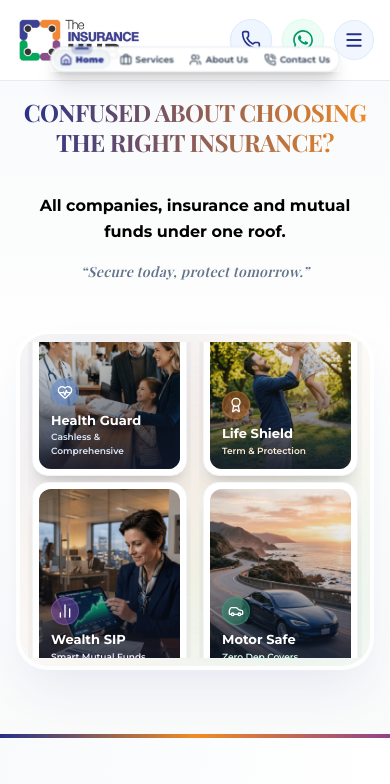
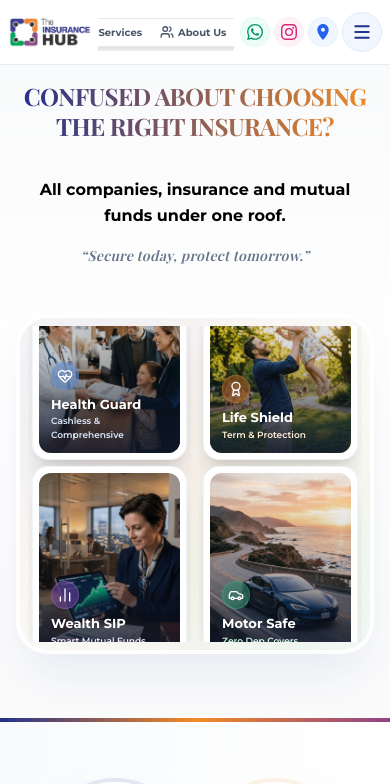
Before and after one commit to Shruti11506/Theinsurancehub, a React (Vite) app: page / in a window 390 px wide. Shown: the top 784 px of the page. Built offline with nearby package versions, Linux system fonts and the light colour scheme; a web font is replaced by a local one.

Commit message:
feat: unified header layout with logo, navbar, socials and menu button for all devices

```diff
--- a/src/App.jsx
+++ b/src/App.jsx
@@ -813,7 +813,7 @@ export default function App() {
       )}
 
       {/* 4. Comprehensive Footer */}
-      <footer className="bg-slate-900 text-slate-400 pt-20 pb-24 sm:pb-28 lg:pb-12 border-t border-slate-800">
+      <footer className="bg-slate-900 text-slate-400 pt-20 pb-12 border-t border-slate-800">
         <div className="max-w-7xl mx-auto px-6 grid md:grid-cols-2 lg:grid-cols-3 gap-12 pb-16 border-b border-slate-800">
 
           {/* Col 1: About company */}
--- a/src/components/Header.jsx
+++ b/src/components/Header.jsx
@@ -38,10 +38,9 @@ export default function Header({ onNavigate, currentPage, activeTab = 'Home', on
     <header
       className="sticky top-0 z-[100] w-full backdrop-blur-md border-b shadow-xs bg-white/95 border-slate-200/80"
     >
-      <div className="max-w-[1600px] mx-auto px-4 sm:px-6 h-20 sm:h-24 lg:h-28 flex items-center justify-between relative">
+      <div className="max-w-[1600px] mx-auto px-2 sm:px-4 lg:px-6 h-16 sm:h-20 lg:h-28 flex items-center justify-between gap-1.5 sm:gap-3 lg:gap-8">
 
-        {/* Left Side: Logo & Main Navigation */}
-        <div className="flex items-center justify-start gap-4 sm:gap-12 xl:gap-40">
+        {/* 1. Left Side: Logo */}
         <a
           id="header-logo-link"
           href="/"
@@ -53,91 +52,73 @@ export default function Header({ onNavigate, currentPage, activeTab = 'Home', on
           className="hover:opacity-95 transition-opacity flex-shrink-0 relative z-50"
         >
           <div id="header-logo-wrapper">
-              <Logo id="header-logo" className="h-12 sm:h-14 lg:h-16" />
+            <Logo id="header-logo" className="h-8 sm:h-12 lg:h-16" />
           </div>
         </a>
 
-          {/* Main Navigation - Tubelight NavBar (Desktop) */}
-          <div className="hidden lg:block scale-90 origin-left relative z-20">
+        {/* 2. Center: Navigation Bar */}
+        <div className="flex items-center justify-center flex-shrink-1 overflow-x-auto no-scrollbar py-1">
           <NavBar
             items={navItems}
             activeTab={activeTab}
             onTabChange={onTabChange}
           />
         </div>
-        </div>
 
-        {/* Right Side: Social Icons & Dropdown Menu */}
-        <div className="flex items-center justify-end gap-2.5 sm:gap-6 relative z-20">
-          {/* Mobile Quick Call Button */}
-          <a
-            href="tel:+919423924568"
-            className="sm:hidden p-2.5 rounded-full bg-blue-50 text-insurance-darkblue hover:bg-blue-100 transition-all shadow-sm border border-blue-100 active:scale-95"
-            title="Call Us"
-            aria-label="Call Us Directly"
-          >
-            <Phone className="h-5 w-5" />
-          </a>
+        {/* 3. Right Side: Social Icons & 3-Icon Menu Button */}
+        <div className="flex items-center justify-end gap-1 sm:gap-2.5 lg:gap-4 flex-shrink-0">
 
-          {/* Mobile Quick WhatsApp Action */}
+          {/* WhatsApp */}
           <a
             href="https://wa.me/message/WXX5A5BNS2LBL1?src=qr"
             target="_blank"
             rel="noopener noreferrer"
-            className="sm:hidden p-2.5 rounded-full bg-emerald-50 text-emerald-600 hover:bg-emerald-100 transition-all shadow-sm border border-emerald-100/60 active:scale-95"
+            className="p-1.5 sm:p-2 lg:p-2.5 rounded-full bg-emerald-50 text-emerald-600 hover:bg-emerald-100 hover:scale-110 transition-all duration-300 shadow-xs border border-emerald-100/50"
             title="Chat on WhatsApp"
             aria-label="Chat on WhatsApp"
           >
-            <WhatsAppIcon className="h-5 w-5" />
+            <WhatsAppIcon className="h-4 w-4 sm:h-5 sm:w-5 lg:h-6 lg:w-6" />
           </a>
 
-          {/* Social Direct Links (Desktop & Tablet) */}
-          <div className="hidden sm:flex items-center gap-3 md:gap-5">
-            <a
-              href="https://wa.me/message/WXX5A5BNS2LBL1?src=qr"
-              target="_blank"
-              rel="noopener noreferrer"
-              className="p-2.5 rounded-full bg-emerald-50 text-emerald-600 hover:bg-emerald-100 hover:scale-110 transition-all duration-300 shadow-md border border-emerald-100/50"
-              title="Chat on WhatsApp"
-              aria-label="Chat on WhatsApp"
-            >
-              <WhatsAppIcon className="h-6 w-6 lg:h-7 lg:w-7" />
-            </a>
+          {/* Instagram */}
           <a
             href="https://www.instagram.com/theinsurancehub__?utm_source=qr&igsh=bGJzOGM2M3JmaTF1"
             target="_blank"
             rel="noopener noreferrer"
-              className="p-2.5 rounded-full bg-pink-50 text-pink-600 hover:bg-pink-100 hover:scale-110 transition-all duration-300 shadow-md border border-pink-100/50"
+            className="p-1.5 sm:p-2 lg:p-2.5 rounded-full bg-pink-50 text-pink-600 hover:bg-pink-100 hover:scale-110 transition-all duration-300 shadow-xs border border-pink-100/50"
             title="Follow on Instagram"
             aria-label="Follow on Instagram"
           >
-              <InstagramIcon className="h-6 w-6 lg:h-7 lg:w-7" />
+            <InstagramIcon className="h-4 w-4 sm:h-5 sm:w-5 lg:h-6 lg:w-6" />
           </a>
+
+          {/* Google Maps */}
           <a
             href="https://www.google.com/maps/search/?api=1&query=The+Insurance+Hub,+Shop+no.+57,+Sanman+Prestige,+Beside+Zilla+Parishad,+Railway+Station+Road,+Nanded+431601"
             target="_blank"
             rel="noopener noreferrer"
-              className="p-2.5 rounded-full bg-blue-50 text-blue-600 hover:bg-blue-100 hover:scale-110 transition-all duration-300 shadow-md border border-blue-100/50"
+            className="p-1.5 sm:p-2 lg:p-2.5 rounded-full bg-blue-50 text-blue-600 hover:bg-blue-100 hover:scale-110 transition-all duration-300 shadow-xs border border-blue-100/50"
             title="Get Directions on Google Maps"
             aria-label="Get Directions on Google Maps"
           >
-              <LocationPinIcon className="h-6 w-6 lg:h-7 lg:w-7" />
+            <LocationPinIcon className="h-4 w-4 sm:h-5 sm:w-5 lg:h-6 lg:w-6" />
           </a>
+
+          {/* LinkedIn */}
           <a
             href="https://www.linkedin.com/company/the-insurance-hub001/"
             target="_blank"
             rel="noopener noreferrer"
-              className="p-2.5 rounded-full bg-sky-50 text-sky-600 hover:bg-sky-100 hover:scale-110 transition-all duration-300 shadow-md border border-sky-100/50"
+            className="hidden xs:inline-flex p-1.5 sm:p-2 lg:p-2.5 rounded-full bg-sky-50 text-sky-600 hover:bg-sky-100 hover:scale-110 transition-all duration-300 shadow-xs border border-sky-100/50"
             title="Follow on LinkedIn"
             aria-label="Follow on LinkedIn"
           >
-              <svg className="h-6 w-6 lg:h-7 lg:w-7" viewBox="0 0 24 24" fill="currentColor">
+            <svg className="h-4 w-4 sm:h-5 sm:w-5 lg:h-6 lg:w-6" viewBox="0 0 24 24" fill="currentColor">
               <path d="M20.447 20.452h-3.554v-5.569c0-1.328-.027-3.037-1.852-3.037-1.853 0-2.136 1.445-2.136 2.939v5.667H9.351V9h3.414v1.561h.046c.477-.9 1.637-1.85 3.37-1.85 3.601 0 4.267 2.37 4.267 5.455v6.286zM5.337 7.433a2.062 2.062 0 01-2.063-2.065 2.064 2.064 0 112.063 2.065zm1.782 13.019H3.555V9h3.564v11.452zM22.225 0H1.771C.792 0 0 .774 0 1.729v20.542C0 23.227.792 24 1.771 24h20.451C23.2 24 24 23.227 24 22.271V1.729C24 .774 23.2 0 22.222 0h.003z"/>
             </svg>
           </a>
-          </div>
 
-          {/* Universal Dropdown & Action Sheet Menu (Mobile & Desktop) */}
+          {/* 4. Three-icon Menu Button (Dropdown / Action Sheet) */}
           <div className="relative flex items-center">
             <MenuContainer>
               <MenuItem
@@ -201,16 +182,6 @@ export default function Header({ onNavigate, currentPage, activeTab = 'Home', on
 
       </div>
 
-      {/* Mobile & Tablet Floating Tubelight Navigation Bar */}
-      <div className="lg:hidden fixed bottom-2 sm:bottom-3.5 left-1/2 -translate-x-1/2 z-[90] scale-[0.88] sm:scale-100 origin-bottom pointer-events-auto">
-        <NavBar
-          items={navItems}
-          activeTab={activeTab}
-          onTabChange={onTabChange}
-          className="shadow-xl"
-        />
-      </div>
-
     </header>
   );
 }
```
Lines whose indentation alone changed are shown as unchanged.
